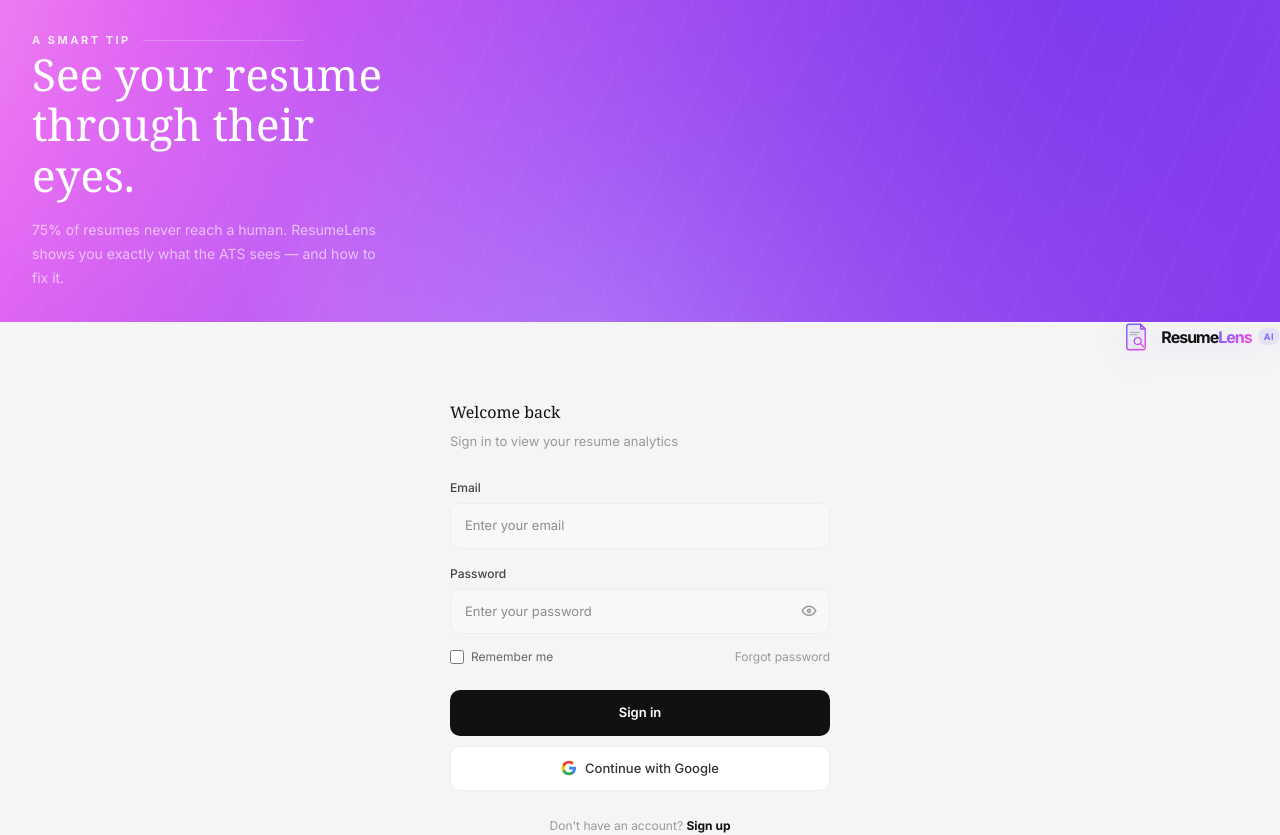
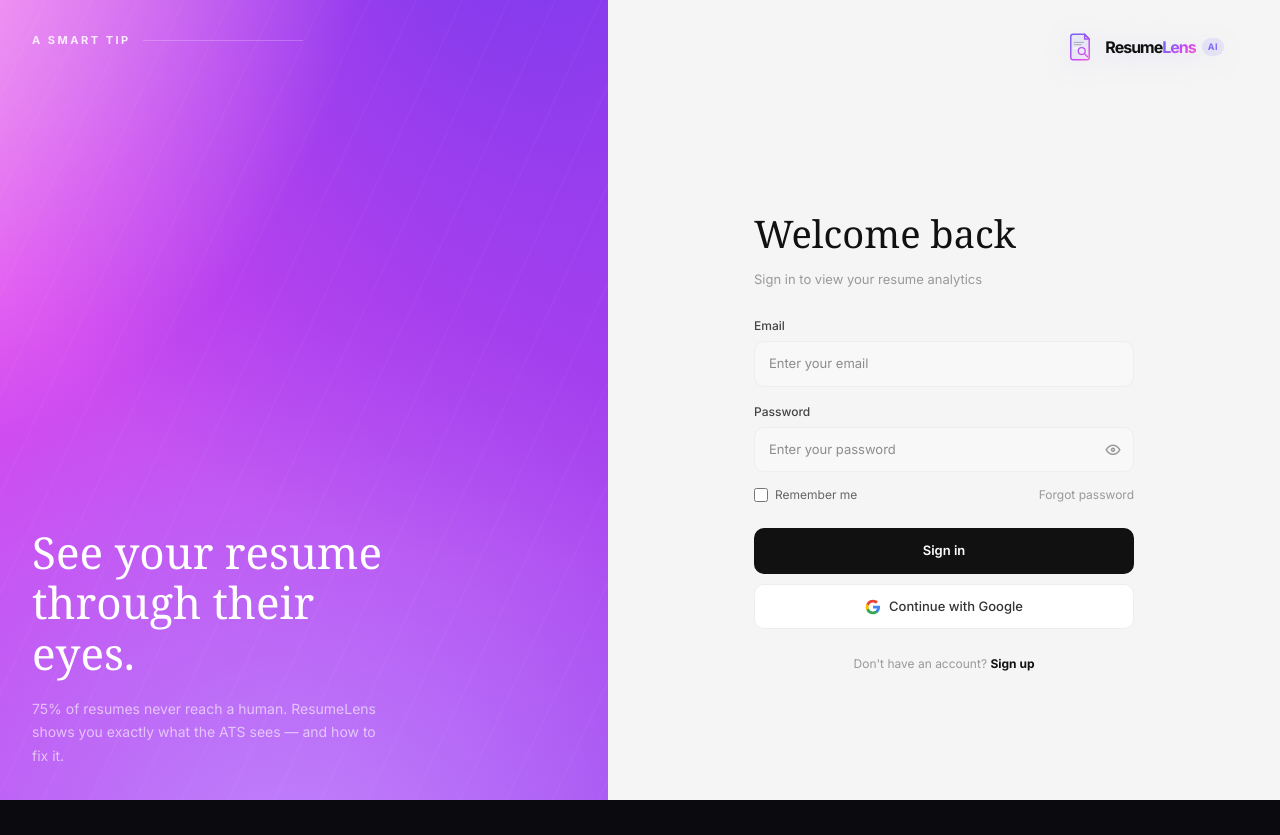
Before and after one commit to LovishAul1224/ResumeLensAI, a React (Vite) app in the folder frontend/: page /login in a window 1280 px wide. After the commit the page ends 800 px from the top, so only its background shows below. Built offline with nearby package versions, Linux system fonts and the light colour scheme; no server answers.

Commit message:
updated index.css

```diff
--- a/frontend/src/index.css
+++ b/frontend/src/index.css
@@ -34,6 +34,17 @@ body {
 ::-webkit-scrollbar-track { background: transparent; }
 ::-webkit-scrollbar-thumb { background: var(--bg4); border-radius: 3px; }
 
+/* Auth — base (desktop) grid; overridden to 1fr on mobile below */
+.auth-container {
+  grid-template-columns: 0.95fr 1.05fr;
+}
+.auth-right-panel {
+  padding: 32px 56px;
+}
+.auth-heading {
+  font-size: 38px;
+}
+
 
 /* MOBILE */
 @media (max-width: 768px) {
@@ -49,6 +60,11 @@ body {
 
   .auth-right-panel {
     padding: 24px !important;
+    min-height: 100vh !important;
+  }
+
+  .auth-heading {
+    font-size: 28px !important;
   }
 
   /* Landing */
@@ -153,3 +169,12 @@ body {
     grid-template-columns: 1fr !important;
   }
 }
+
+@media (max-width: 380px) {
+  .auth-heading {
+    font-size: 24px !important;
+  }
+  .auth-right-panel {
+    padding: 18px !important;
+  }
+}
```
